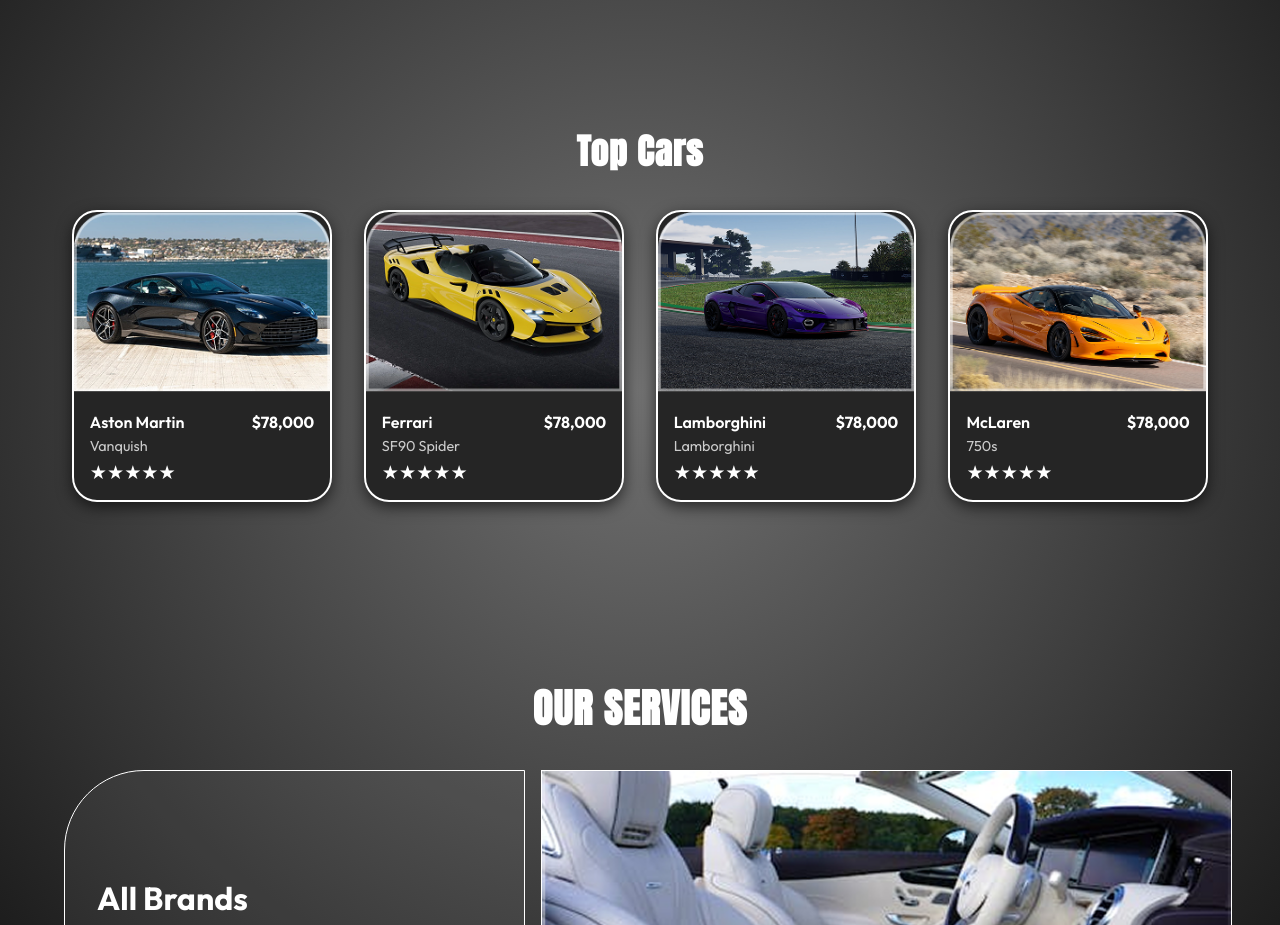
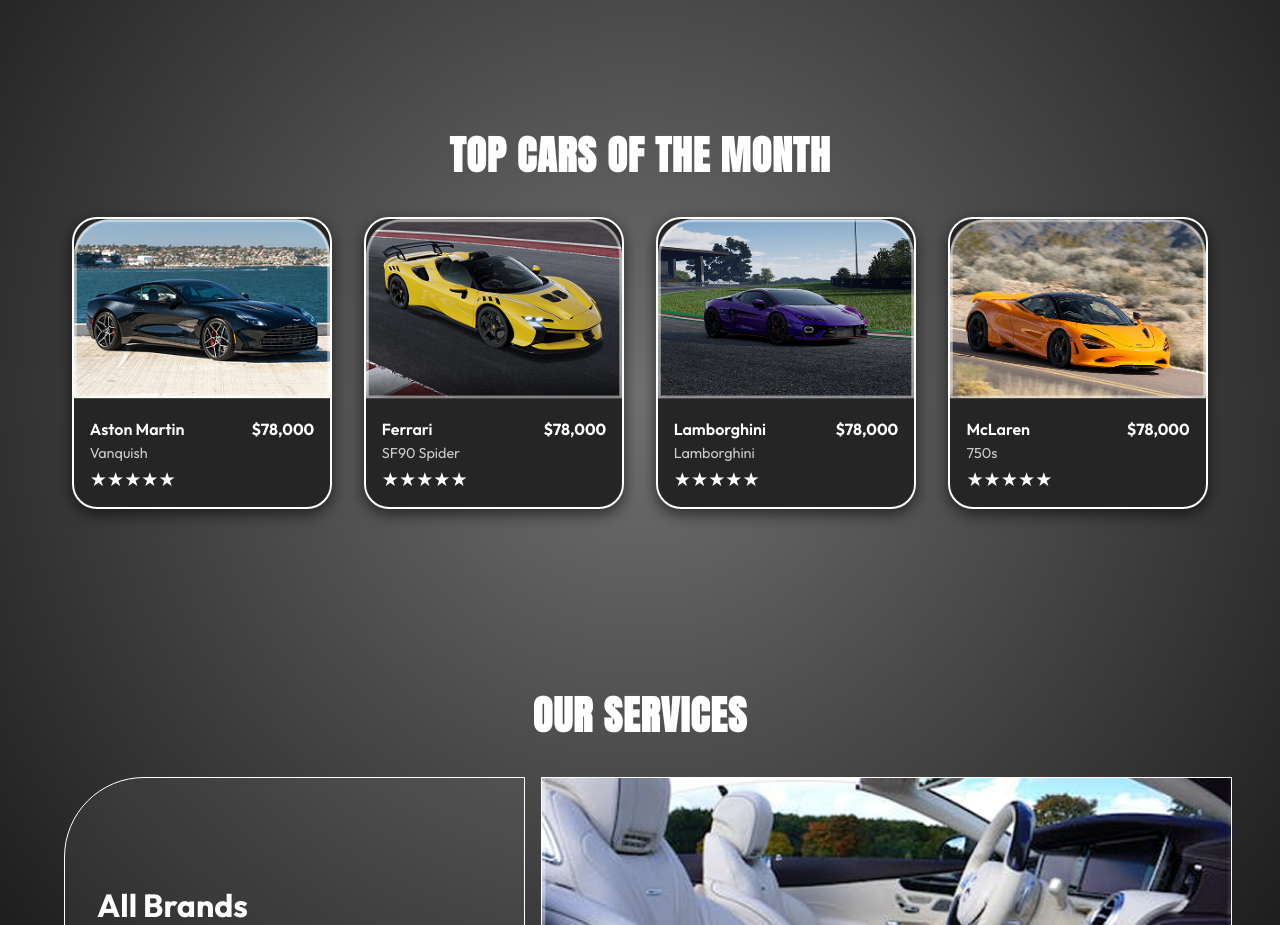
Before and after one commit to alyencs/Velocity, a plain HTML site: page index.html in a window 1280 px wide. Shown: the part 1084-2009 px from the top of the page. Drawn offline with Linux system fonts and the light colour scheme.

Commit message:
Updated font size.

```diff
--- a/index.html
+++ b/index.html
@@ -95,7 +95,7 @@
 
 <!-- TOP CARS -->
 <section class="container top-cars-section">
-  <h2 class="section-title">Top Cars</h2>
+  <h2 class="section-title">TOP CARS OF THE MONTH</h2>
   <div class="car-grid">
     <a href="Vanquish.html">
       <article class="car-card">
--- a/index_styles.css
+++ b/index_styles.css
@@ -218,7 +218,7 @@ nav.brand-buttons img {
 .section-title {
   text-align: center;
   font-family: 'Anton', sans-serif;
-  font-size: 2.2rem;
+  font-size: 2.5rem;
   margin-top: 3rem;
   margin-bottom: 2rem;
   letter-spacing: 1px;
```
